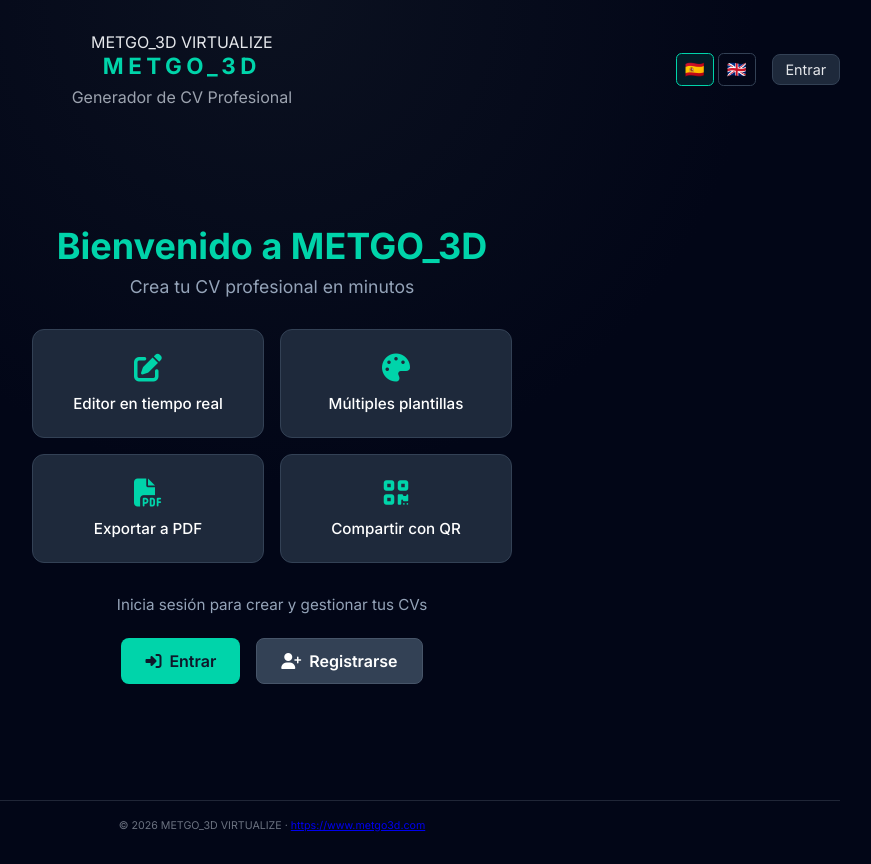
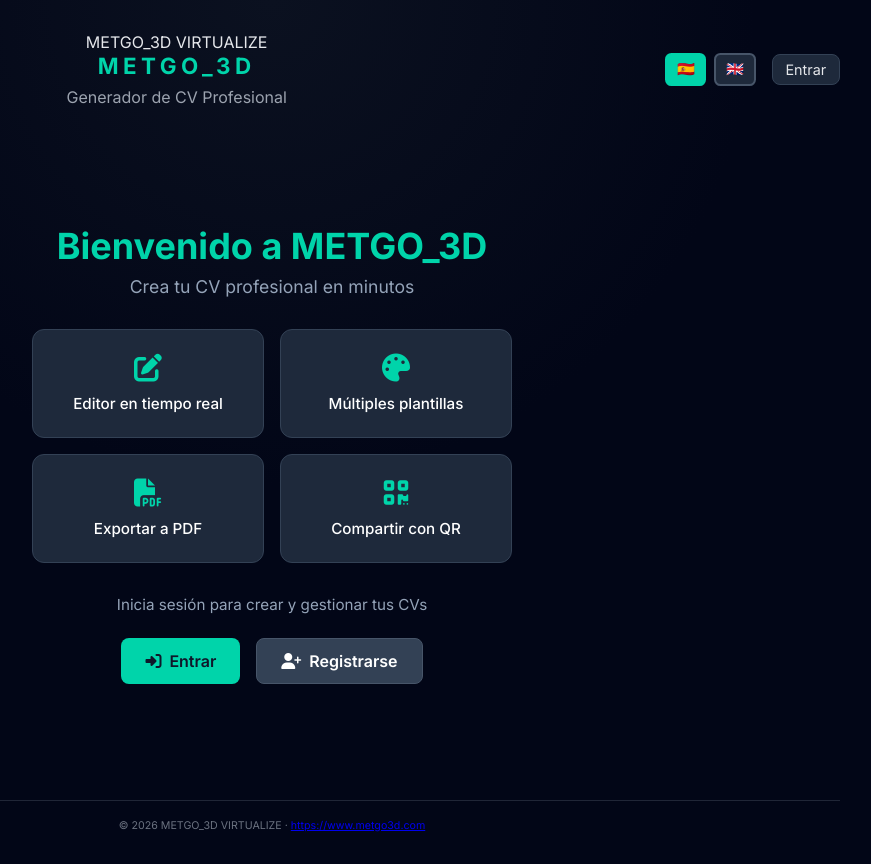
Before and after one commit to miguellucero123/cv-generator-pro, a Vue app in the folder metgo3d-cv-generator/: page / in a window 1280 px wide. Shown: the whole page, without its empty margins (368-1239 px from the left). Built offline with nearby package versions, Linux system fonts and the light colour scheme; no server answers.

Commit message:
fix: mejorar contraste botones selector de idioma

```diff
--- a/metgo3d-cv-generator/src/components/ui/LanguageSelector.vue
+++ b/metgo3d-cv-generator/src/components/ui/LanguageSelector.vue
@@ -21,15 +21,26 @@ defineEmits(['change'])
 </script>
 
 <style scoped>
-.language-selector { display: flex; gap: 0.25rem; }
+.language-selector { display: flex; gap: 0.5rem; }
 .lang-btn {
-  padding: 0.35rem 0.5rem;
-  background: transparent;
-  border: 1px solid #334155;
-  border-radius: 0.35rem;
-  font-size: 1rem;
+  padding: 0.4rem 0.6rem;
+  background: #1e293b;
+  border: 2px solid #475569;
+  border-radius: 0.4rem;
+  font-size: 0.9rem;
+  font-weight: 600;
+  color: #94a3b8;
   cursor: pointer;
+  transition: all 0.2s;
 }
-.lang-btn:hover { border-color: #00d4aa; }
-.lang-btn.active { border-color: #00d4aa; background: rgba(0, 212, 170, 0.1); }
+.lang-btn:hover {
+  border-color: #00d4aa;
+  color: #00d4aa;
+  background: rgba(0, 212, 170, 0.1);
+}
+.lang-btn.active {
+  border-color: #00d4aa;
+  background: #00d4aa;
+  color: #0f172a;
+}
 </style>
```
